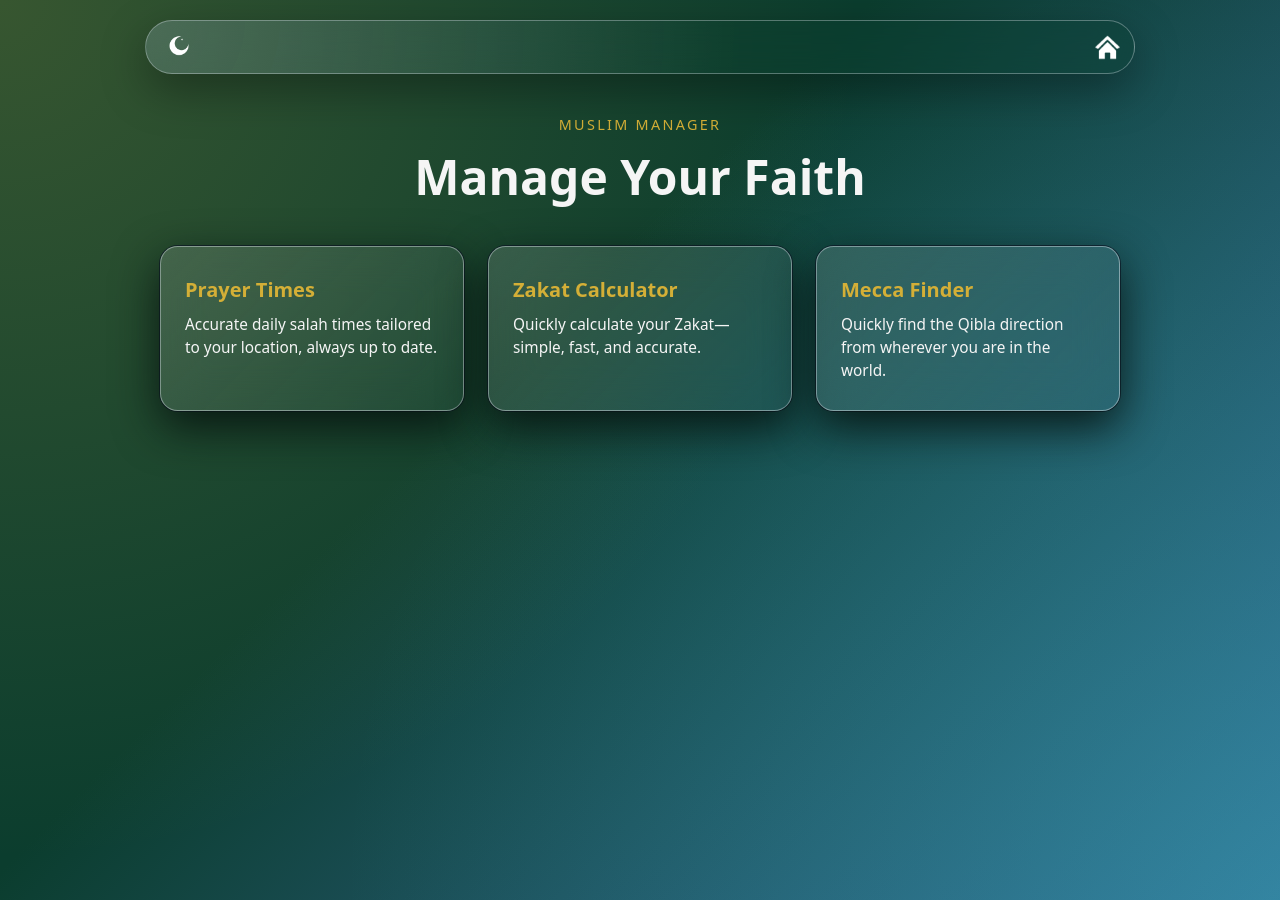
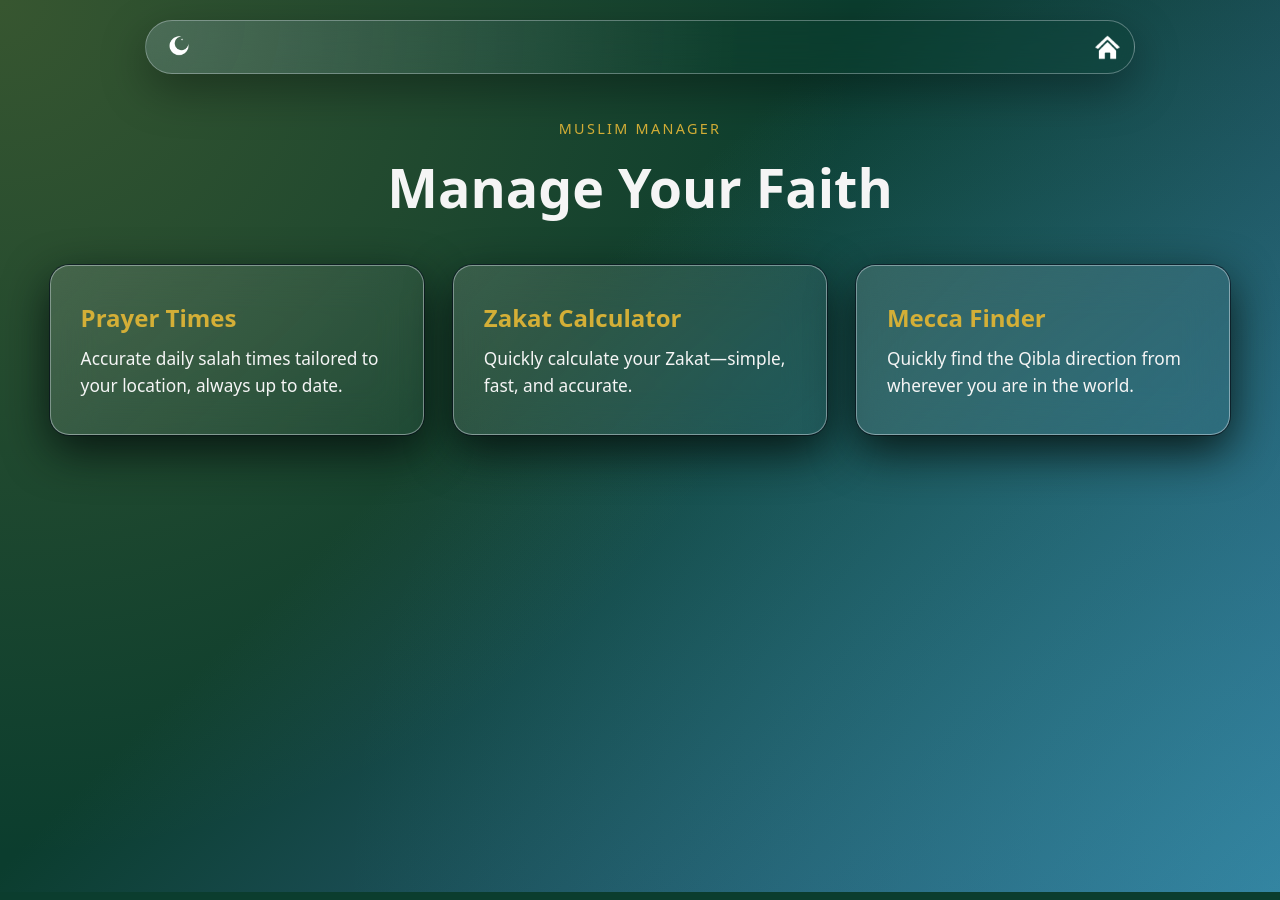
Before and after one commit to georuiz817/muslim_manager, a React (Vite) app: page / in a window 1280 px wide. Built offline with nearby package versions, Linux system fonts and the light colour scheme.

Commit message:
home page edits stakcesd cards

```diff
--- a/src/App.css
+++ b/src/App.css
@@ -56,6 +56,27 @@
   min-height: auto;
   padding-top: 4.5rem;
   padding-bottom: 0;
+}
+
+/* Home (mobile): keep full-viewport background so the page looks uniform,
+   but keep the hero sized to its content with a small safe-area-aware inset. */
+@media (max-width: 767px) {
+  .page--home {
+    /* ensure the page background fills the viewport on mobile */
+    min-height: 100vh;
+  }
+
+  .hero--home {
+    /* let the hero take the full viewport so the page background is continuous */
+    min-height: 100vh;
+    padding-bottom: max(1.25rem, env(safe-area-inset-bottom, 0px));
+    background: transparent; /* allow .page gradient to show through */
+  }
+
+  .hero--home .hero-content {
+    /* modest bottom padding so content doesn't sit flush with the screen edge */
+    padding-bottom: 1rem;
+  }
 }
 
 .nav {
@@ -172,7 +193,8 @@
   margin: 0 auto;
   display: grid;
   gap: 1.5rem;
-  grid-template-columns: repeat(auto-fit, minmax(230px, 1fr));
+  /* Default: stack cards for mobile + tablets (one column) */
+  grid-template-columns: 1fr;
   text-align: left;
 }
 
@@ -455,10 +477,49 @@
   }
 }
 
-@media (min-width: 768px) {
+@media (min-width: 1024px) {
   .hero {
     padding-top: 4rem;
     padding-bottom: 2.25rem;
+  }
+
+  .hero--home {
+    padding-bottom: 1.75rem;
+  }
+
+  .hero--home .hero-content {
+    max-width: 1180px;
+    padding: 2.5rem 2rem 1.5rem;
+  }
+
+  .hero--home .hero-tagline {
+    margin-bottom: 1rem;
+  }
+
+  .hero--home .hero-title {
+    font-size: clamp(2.65rem, 4.2vw, 3.4rem);
+    margin-bottom: 0;
+  }
+
+  .hero--home .cards-grid {
+    margin-top: 2.75rem;
+    gap: 1.85rem;
+    grid-template-columns: repeat(3, minmax(0, 1fr));
+  }
+
+  .hero--home .feature-card {
+    padding: 2.15rem 1.85rem;
+    border-radius: 1.2rem;
+  }
+
+  .hero--home .feature-card h2 {
+    font-size: 1.5rem;
+    margin-bottom: 0.65rem;
+  }
+
+  .hero--home .feature-card p {
+    font-size: 1.08rem;
+    line-height: 1.55;
   }
 }
 
--- a/src/App.jsx
+++ b/src/App.jsx
@@ -4,8 +4,8 @@ import homeIcon from './images/freeiconVector.webp'
 
 function App() {
   return (
-    <div className="page">
-      <header className="hero" id="top">
+    <div className="page page--home">
+      <header className="hero hero--home" id="top">
         <nav className="nav">
           <div className="nav-inner">
             <div className="nav-logo">
@@ -33,9 +33,6 @@ function App() {
           <h1 className="hero-title">
             Manage Your Faith
           </h1>
-          <p className="hero-subtitle">
-
-          </p>
           <div className="cards-grid">
             <a className="feature-card feature-card-link" href="/prayer-times">
               <h2>Prayer Times</h2>
--- a/src/ZakatCalc.jsx
+++ b/src/ZakatCalc.jsx
@@ -15,7 +15,7 @@ function ZakatCalc() {
 
   const [nisabType, setNisabType] = useState('gold')
   const [nisabValue, setNisabValue] = useState('')
-
+6
   const [goldPricePerGram, setGoldPricePerGram] = useState(null)
   const [silverPricePerGram, setSilverPricePerGram] = useState(null)
 
```
